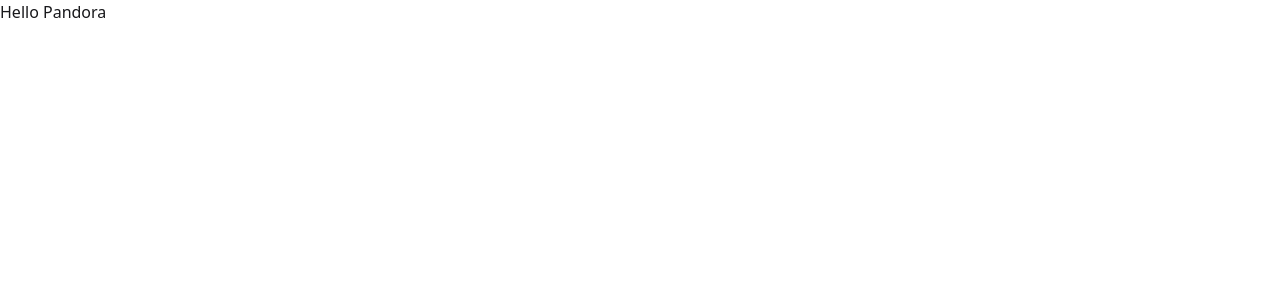
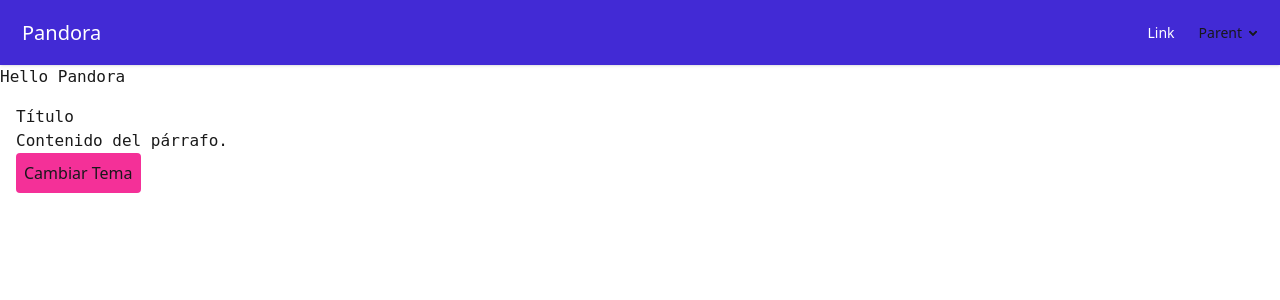
Before and after one commit to PandoraSuite/pandora-admin, a Vue app: page / in a window 1280 px wide. Before the commit this address had no page. Shown: the top 300 px of the page. Built offline with nearby package versions, Linux system fonts and the light colour scheme.

Commit message:
:sparkles: feat(main) Adding page title, icons; also adding theming usage, and navbar mockup for layout.

```diff
--- a/index.html
+++ b/index.html
@@ -2,9 +2,9 @@
 <html lang="en">
   <head>
     <meta charset="UTF-8" />
-    <link rel="icon" type="image/svg+xml" href="/vite.svg" />
+    <link rel="icon" type="image/svg+xml" src="./public//assets/color-logo.svg" />
     <meta name="viewport" content="width=device-width, initial-scale=1.0" />
-    <title>Vite + Vue + TS</title>
+    <title>Pandora</title>
   </head>
   <body>
     <div id="app"></div>
--- a/src/App.vue
+++ b/src/App.vue
@@ -1,11 +1,25 @@
 <script setup lang="ts">
+import Navbar from './components/Navbar.vue';
 
+const toggleTheme = () => {
+  const htmlElement = document.documentElement;
+  const currentTheme = htmlElement.getAttribute("data-theme");
+  const newTheme = currentTheme === "dark" ? "light" : "dark";
+  htmlElement.setAttribute("data-theme", newTheme);
+};
 </script>
 
 <template>
-  <span>Hello Pandora</span>
+  <Navbar />
+  <h1 class="text">Hello Pandora</h1>
+
+  <div class="text-text p-4 rounded">
+    <h1 class="text-text">Título</h1>
+    <p class="text-text">Contenido del párrafo.</p>
+    <button class="bg-secondary text-text p-2 rounded" @click="toggleTheme">
+      Cambiar Tema
+    </button>
+  </div>
 </template>
 
-<style scoped>
-
-</style>
+<style scoped></style>
--- /dev/null
+++ b/src/components/Navbar.vue
@@ -0,0 +1,25 @@
+<template>
+  <div class="navbar bg-primary shadow-sm w-screen">
+    <div class="flex-1">
+      <a class="text-xl text-white mx-3.5">Pandora</a>
+    </div>
+    <div class="flex-none">
+      <ul class="menu menu-horizontal px-1">
+        <li><a class="text-white">Link</a></li>
+        <li>
+          <details>
+            <summary>Parent</summary>
+            <ul class="bg-base-100 rounded-t-none p-2">
+              <li><a>Link 1</a></li>
+              <li><a>Link 2</a></li>
+            </ul>
+          </details>
+        </li>
+      </ul>
+    </div>
+  </div>
+</template>
+
+<script setup lang="ts"></script>
+
+<style scoped></style>
```
Also changed, not shown: public/assets/color-logo.svg (added), public/assets/white-logo.svg (added).
